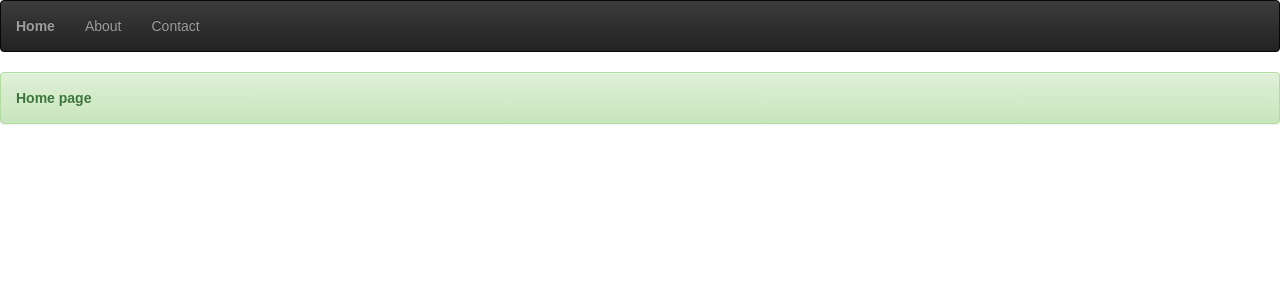
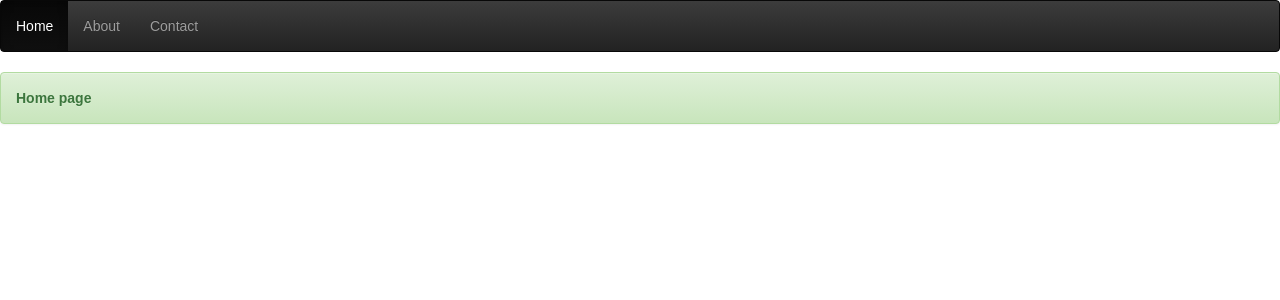
Before and after one commit to huumyit/reactjs-redux-boiler-template, a React (Create React App) app: page / in a window 1280 px wide. Shown: the top 300 px of the page. Built offline with nearby package versions, Linux system fonts and the light colour scheme.

Commit message:
Update custom link

```diff
--- a/src/App.css
+++ b/src/App.css
@@ -28,6 +28,6 @@
 }
 
 .active-st {
-  font-weight: bold;
-  color: red;
+  font-weight: bold !important;
+  color: red !important;
 }
--- a/src/App.js
+++ b/src/App.js
@@ -1,10 +1,27 @@
 import React, {Component} from 'react';
 import './App.css';
-import {BrowserRouter as Router, Route, NavLink} from 'react-router-dom';
+import {BrowserRouter as Router, Route, NavLink, Link} from 'react-router-dom';
 
 import Home from './components/Home';
 import About from './components/About';
 import Contact from './components/Contact';
+
+const MenuLink = ({label, to, activeOnlyWhenExaxct}) => {
+  return (
+    <Route path={to} exact={activeOnlyWhenExaxct} children={({match}) => {
+      var active = match ? 'active abc' : '';
+      return (
+        <li className={active} >
+          <NavLink
+            to={to}
+            className="my-link">
+              {label}
+          </NavLink>
+        </li>
+      )
+    }} />
+  )
+}
 
 class App extends Component {
   render() {
@@ -14,25 +31,9 @@ class App extends Component {
           {/* Menu */}
           <nav className="navbar navbar-inverse" role="navigation">
             <ul className="nav navbar-nav">
-              <li>
-                <NavLink
-                  activeClassName="active-st"
-                  exact
-                  to="/"
-                  className="my-link">Home</NavLink>
-              </li>
-              <li>
-                <NavLink
-                  activeClassName="active-st"
-                  to="/about"
-                  className="my-link">About</NavLink>
-              </li>
-              <li>
-                <NavLink
-                  activeClassName="active-st"
-                  to="/contact"
-                  className="my-link">Contact</NavLink>
-              </li>
+              <MenuLink label="Home" to="/" activeOnlyWhenExaxct={true} />
+              <MenuLink label="About" to="/about" activeOnlyWhenExaxct={false} />
+              <MenuLink label="Contact" to="/contact" activeOnlyWhenExaxct={false} />
             </ul>
           </nav>
           {/* Content */}
```
